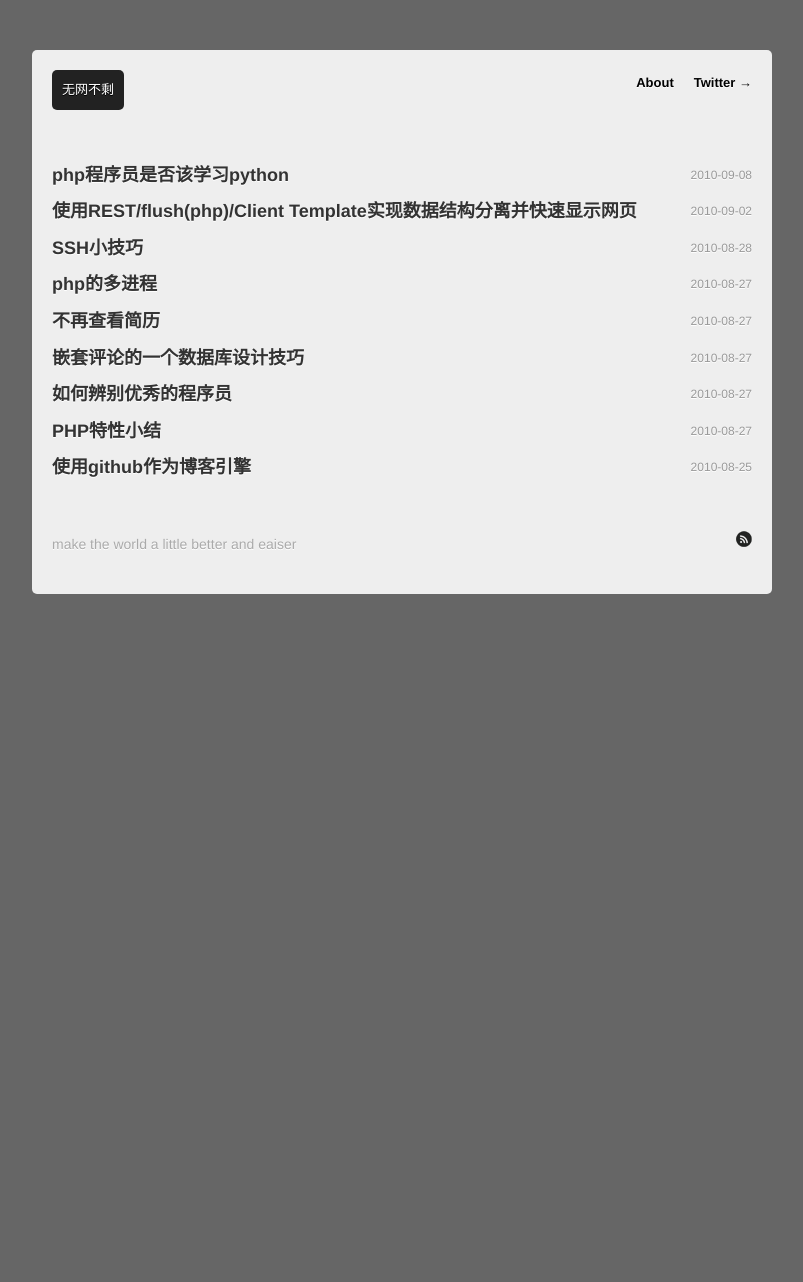
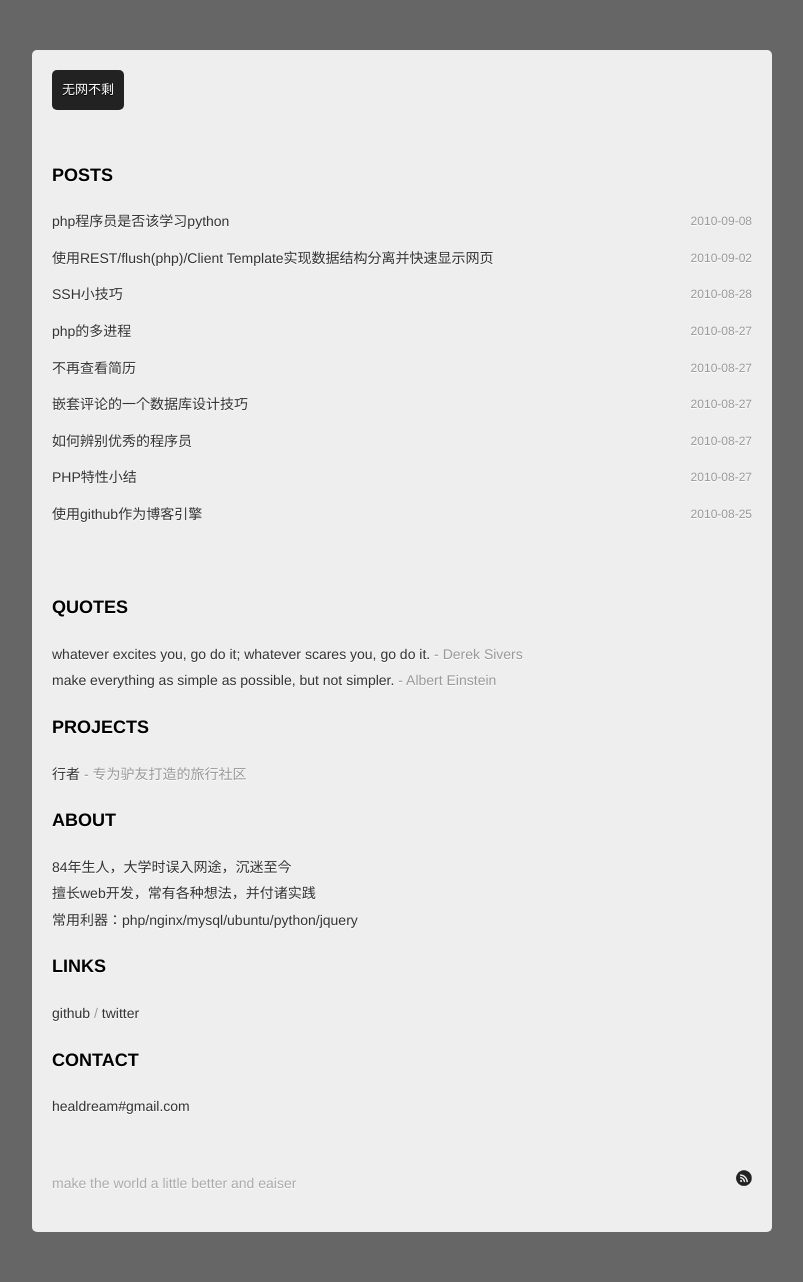
Before and after one commit to limboy/lzyy.github.com, a Jekyll site: the page built from index.html, in a window 1280 px wide. Shown: the whole page, without its empty margins (238-1041 px from the left). Built offline with Jekyll 4.4.1, drawn with Linux system fonts in a browser that asks for light colours; Markdown is read by kramdown in place of the engine named in the settings; before the commit the page ends 900 px from its top, so only the background shows below that.

```diff
--- a/_layouts/default.html
+++ b/_layouts/default.html
@@ -22,15 +22,45 @@
 		<div id="wrapper">
 			<div id="header">
 				<h1><a href="/">无网不剩</a></h1>
+				<!--
 				<ul>
 					<li><a href="/about.html">About</a></li>
-					<!--<li><a href="/link.html">Link</a></li>-->
-					<!--<li><a href="http://wiki.leezhong.com">Wiki</a></li>-->
 					<li><a href="http://twitter.com">Twitter →</a></li>
 				</ul>
+				-->
 			</div>
 			<br />
+			<p class="nav">POSTS</p>
 			{{ content }}
+
+			<br />
+			<p class="nav">QUOTES</p>
+			<ul>
+				<li>whatever excites you, go do it; whatever scares you, go do it.<span style="color:#999"> - Derek Sivers</span></li>
+				<li>make everything as simple as possible, but not simpler.<span style="color:#999"> - Albert Einstein</span></li>
+			</ul>
+
+			<p class="nav">PROJECTS</p>
+			<ul>
+				<li><a href="http://xingzher.com">行者</a> <span style="color:#999">- 专为驴友打造的旅行社区</span></li>
+			</ul>
+
+			<p class="nav">ABOUT</p>
+			<div>
+				84年生人，大学时误入网途，沉迷至今 <br />
+				擅长web开发，常有各种想法，并付诸实践<br />
+				常用利器：php/nginx/mysql/ubuntu/python/jquery<br />
+			</div>
+
+			<p class="nav">LINKS</p>
+			<div>
+				<a href="http://github.com/lzyy">github</a><span style="color:#999"> / </span>
+				<a href="http://twitter.com/lzyy">twitter</a>
+			</div>
+
+			<p class="nav">CONTACT</p>
+			<div>healdream#gmail.com</div>
+
 			<div id="footer">
 				<a id="feed" href="http://feeds.feedburner.com/lzyy"><img src="/image/feed.png"></a></a>
 				<span style="color:#aaa">make the world a little better and eaiser</span>
--- a/css/style.css
+++ b/css/style.css
@@ -51,7 +51,6 @@ p, h2, h3, h4, h5, h6, ul {
 a {
 	color:#000000;
 	text-decoration:none;
-	font-weight:900;
 }
 a img {
 	vertical-align:middle;
@@ -114,8 +113,18 @@ div#footer a#feed {
 }
 div#content ul.posts li {
 	margin:10px 0 0;
+	font-size:14px;
+	list-style:none;
+}
+
+p.nav {
+	color:#000;
 	font-size:18px;
-	list-style:none;
+	font-weight:bold;
+}
+
+p.nav + ul, p.nav + ul a, p.nav + div, p.nav + div a {
+	color:#333;
 }
 
 ul.posts li a {
```
Also changed, not shown: about.html (deleted, +0 -14 lines), link.html (deleted, +0 -17 lines).
